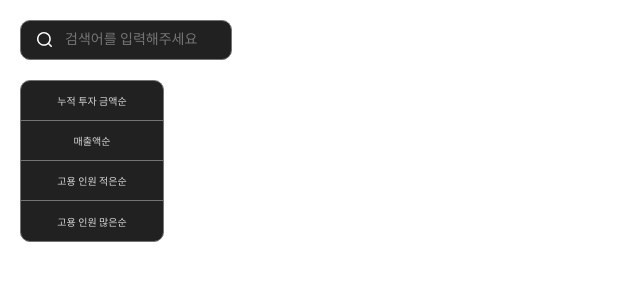
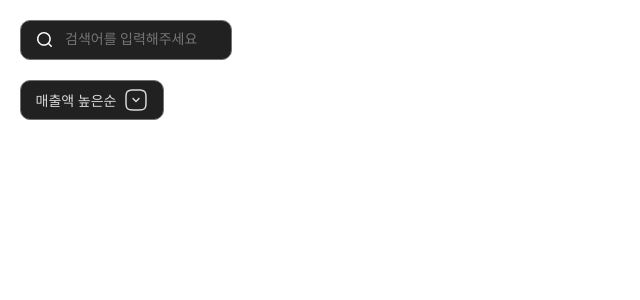
Before and after one commit to sp-fs-qa-basic/vms, a React app in the folder FE/: page /test in a window 1280 px wide. Shown: the top 300 px of the page, without its empty margins (0-640 px from the left). Built offline with nearby package versions, Linux system fonts and the light colour scheme.

Commit message:
feat : showdropdown hook add

```diff
--- a/FE/src/components/dropdown/DropDown.jsx
+++ b/FE/src/components/dropdown/DropDown.jsx
@@ -1,13 +1,25 @@
-import DropDownList from "@/components/dropdown/DropDownList"
-import { sortList } from "@/constants/dropdownList"
+import { useRef, useState } from "react";
+import { ReactComponent as ToggleImg } from "@/assets/icons/ic_toggle.svg";
+import TableList from "@/components/table/TableList";
+import { sortList } from "@/constants/dropdownList";
+import useShowDropDown from "@/hooks/useShowDropDown";
+import * as S from "./dropdown.module.css";
 
 //TODO: 사용하는곳에서 sortList를 사용하고 list로 변경해주기
-function DropDown () {
+function DropDown() {
+  const ref = useRef();
+  const [showOptions, setShowOptions] = useShowDropDown(ref, false);
+  const [value, setValue] = useState(sortList[2]);
+
   return (
-    <div>
-      <DropDownList lists={sortList}/>
+    <div className={S.container}>
+      <div className={S.dropdownContainer} ref={ref} >
+        {value}
+        <ToggleImg onClick={() => setShowOptions(!showOptions)}/>
+      </div>
+      {showOptions && <TableList lists={sortList} setValue={setValue}/>}
     </div>
-  )
+  );
 }
 
-export default DropDown
+export default DropDown;
--- a/FE/src/components/dropdown/DropDownList.jsx
+++ /dev/null
@@ -1,15 +0,0 @@
-import * as S from "./dropdown.module.css";
-
-function DropDownList ({lists}) {
-  return (
-    <table className={S.tableContainer}>
-        {lists.map((list, index) => (
-          <tr key={index} className={S.trContainer}>
-            <td>{list}</td>
-          </tr>
-        ))}
-    </table>
-  );
-}
-
-export default DropDownList
--- a/FE/src/components/dropdown/dropdown.module.css
+++ b/FE/src/components/dropdown/dropdown.module.css
@@ -1,5 +1,26 @@
+.container {
+  display: flex;
+  flex-direction: column;
+  gap: 8px;
+}
+
+.dropdownContainer {
+  display: flex;
+  justify-content: center;
+  align-items: center;
+  gap: 8px;
+  height: 40px;
+  width: 144px;
+  border: 1px solid var(--gray-200);
+  border-radius: 10px;
+  font-size: 14px;
+  color: var(--gray-100);
+  font-weight: var(--font-regular);
+  background-color: var(--black-300);
+}
+
 .tableContainer {
-  width:144px;
+  width: 144px;
   border: 1px solid var(--gray-200);
   border-radius: 10px;
   background-color: var(--black-300);
@@ -21,3 +42,9 @@
 .trContainer:last-child {
   border-bottom: none;
 }
+
+.td {
+  font-size: 14px;
+  color: var(--gray-100);
+  font-weight: var(--font-regular);
+}
--- /dev/null
+++ b/FE/src/components/table/TableList.jsx
@@ -0,0 +1,19 @@
+import * as S from "@/components/dropdown/dropdown.module.css";
+
+function TableList ({lists, setValue}) {
+  const handleSetValue = (list) => {
+    setValue(list);
+  };
+
+  return (
+    <table className={S.tableContainer}>
+        {lists.map((list, index) => (
+          <tr key={index} className={S.trContainer} onClick={() => handleSetValue(list)}>
+            <td className={S.td}>{list}</td>
+          </tr>
+        ))}
+    </table>
+  );
+}
+
+export default TableList
--- a/FE/src/constants/dropdownList.js
+++ b/FE/src/constants/dropdownList.js
@@ -1,6 +1,15 @@
 export const sortList = [
-  '누적 투자 금액순',
-  '매출액순',
-  '고용 인원 적은순',
-  '고용 인원 많은순'
+  '누적 투자 금액 높은순',
+  '누적 투자 금액 낮은순',
+  '매출액 높은순',
+  '매출액 낮은순',
+  '고용 인원 많은순',
+  '고용 인원 적은순'
 ]
+
+export const investmentSortList = [
+  'View My Startup 투자 금액 높은순',
+  'View My Startup 투자 금액 낮은순',
+  '실제 누적 투자 금액 높은순',
+  '실제 누적 투자 금액 높은순',
+]
--- /dev/null
+++ b/FE/src/hooks/useShowDropDown.js
@@ -0,0 +1,25 @@
+import { useState, useEffect } from "react";
+
+function useShowDropDown(ref, initialBoolean) {
+  const [showOptions, setShowOptions] = useState(initialBoolean);
+
+  useEffect(() => {
+    const onClick = (e) => {
+      if (ref.current !== null && !ref.current.contains(e.target)) {
+        setShowOptions(!showOptions);
+      }
+    };
+
+    if (showOptions) {
+      window.addEventListener("click", onClick);
+    }
+
+    return () => {
+      window.removeEventListener("click", onClick);
+    };
+  }, [showOptions, ref]);
+
+  return [showOptions, setShowOptions];
+}
+
+export default useShowDropDown;
```
Also changed, not shown: 1 other file (tests, documents, lock files or other folders).
